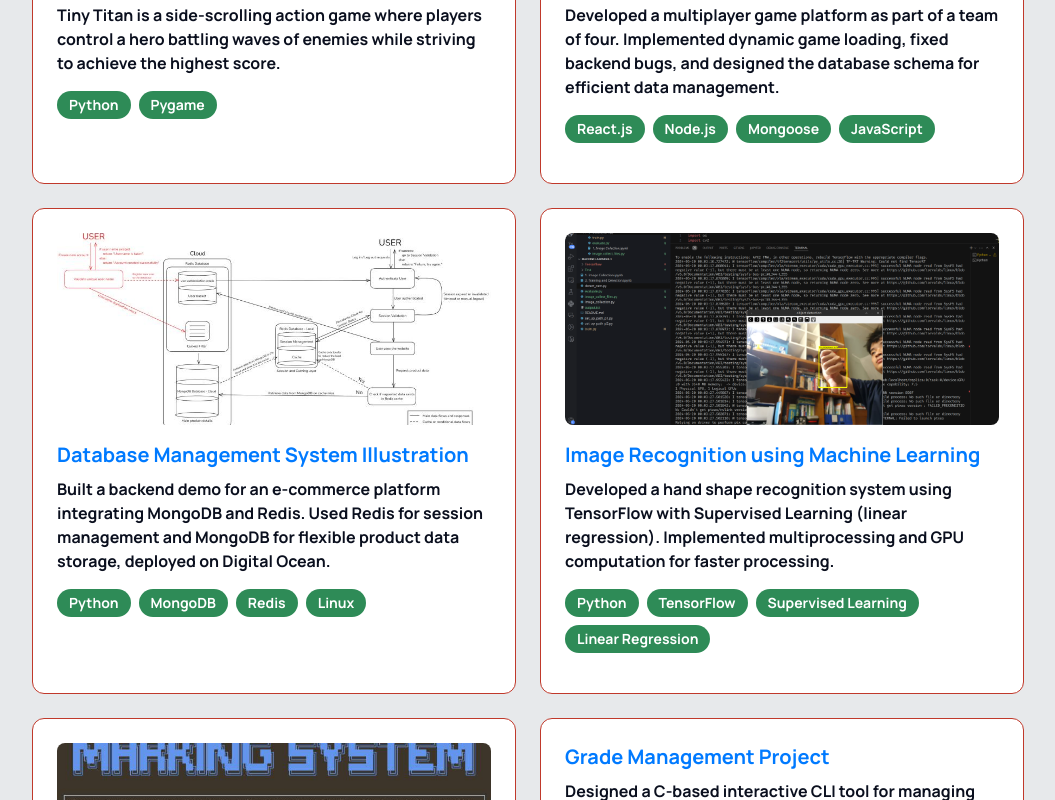
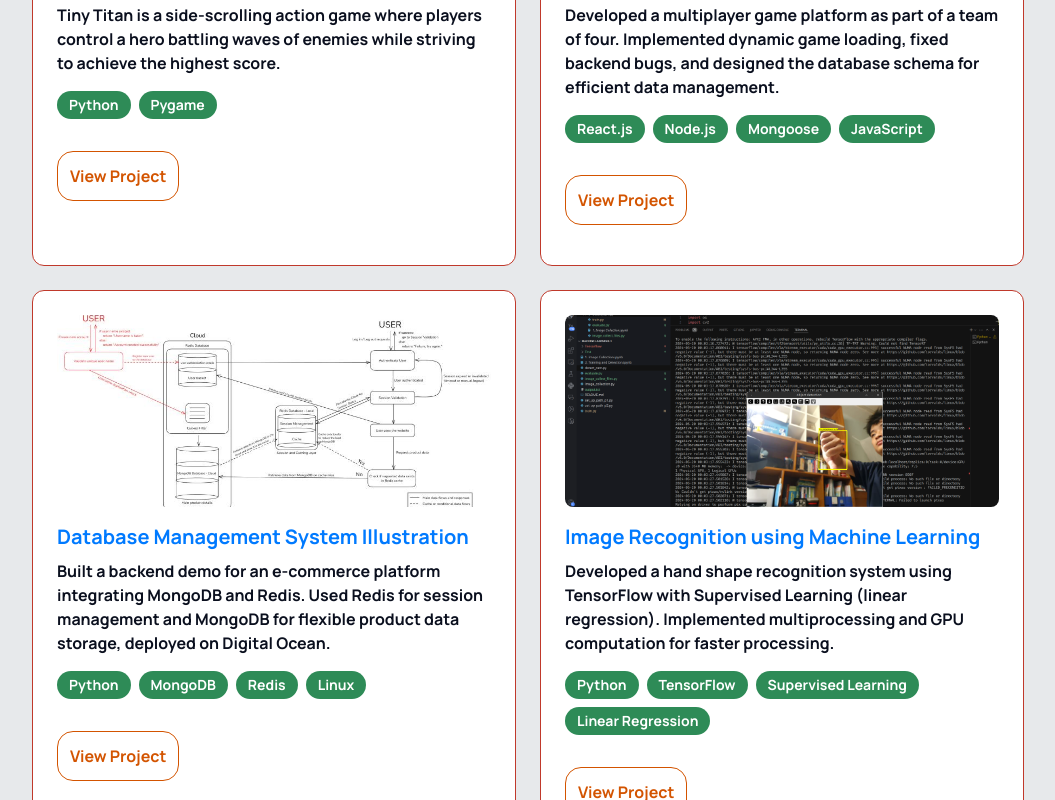
Before and after one commit to HoangPham6337/portfolio, a React (Vite) app: page / in a window 1280 px wide. Shown: the part 3120-3920 px from the top of the page, without its empty margins (112-1167 px from the left). Built offline with nearby package versions, Linux system fonts and the light colour scheme.

Commit message:
Made changes to ProjectCard Fix missing link Project now open in new tab

```diff
--- a/src/components/ProjectCard.tsx
+++ b/src/components/ProjectCard.tsx
@@ -52,6 +52,8 @@ export const ProjectCard = ({ title, description, technologies, url, image }: Pr
           <div className="flex justify-between items-center">
             <a
               href={url}
+              target="_blank"
+              rel="noopener noreferrer"
               className="transition-colors my-4 border rounded-2xl p-3"
               style={{
                 color: "var(--highlight-orange)",
--- a/src/locales/en.json
+++ b/src/locales/en.json
@@ -77,26 +77,32 @@
     "title_1": "Tiny Titan - Written in Python",
     "description_1": "Tiny Titan is a side-scrolling action game where players control a hero battling waves of enemies while striving to achieve the highest score.",
     "technologies_1": ["Python", "Pygame"],
+    "url_1": "https://github.com/HoangPham6337/tiny-titan",
 
     "title_2": "Rebirth – A Multiplayer Game Platform",
     "description_2": "Developed a multiplayer game platform as part of a team of four. Implemented dynamic game loading, fixed backend bugs, and designed the database schema for efficient data management.",
     "technologies_2": ["React.js", "Node.js", "Mongoose", "JavaScript"],
+    "url_2": "https://gitlab.sorbonne-paris-nord.fr/12201950/rebirth/-/tree/main?ref_type=heads",
 
     "title_3": "Database Management System Illustration",
     "description_3": "Built a backend demo for an e-commerce platform integrating MongoDB and Redis. Used Redis for session management and MongoDB for flexible product data storage, deployed on Digital Ocean.",
     "technologies_3": ["Python", "MongoDB", "Redis", "Linux"],
+    "url_3": "https://github.com/HoangPham6337/website_backend_python",
 
     "title_4": "Image Recognition using Machine Learning",
     "description_4": "Developed a hand shape recognition system using TensorFlow with Supervised Learning (linear regression). Implemented multiprocessing and GPU computation for faster processing.",
     "technologies_4": ["Python", "TensorFlow", "Supervised Learning", "Linear Regression"],
+    "url_4": "https://github.com/HoangPham6337/Machine-Learning-1",
 
     "title_5": "Student Management Program",
     "description_5": "Created a CLI-based student management system in Python, featuring input sanitation, multi-threading, and data persistence using the Pickle module.",
     "technologies_5": ["Python", "Multiprocessing", "CLI", "Curses Library"],
+    "url_5": "https://github.com/HoangPham6337/student-management-system-python",
 
     "title_6": "Grade Management Project",
     "description_6": "Designed a C-based interactive CLI tool for managing courses and grades, supporting GPA calculation, data persistence, and input sanitation.",
     "technologies_6": ["C", "Data Structures", "Dynamic Memory Management"],
+    "url_6": "https://github.com/HoangPham6337/grade_management_system_C",
 
     "title_7": "Smart Bus Station (SBS) Project",
     "description_7": "Developed an AI-powered bus station system integrating voice/image recognition, IoT environmental monitoring, and sustainable energy solutions.",
--- a/src/locales/fr.json
+++ b/src/locales/fr.json
@@ -77,26 +77,32 @@
     "title_1": "Tiny Titan - Développé en Python",
     "description_1": "Tiny Titan est un jeu d'action à défilement latéral où les joueurs contrôlent un héros combattant des vagues d'ennemis tout en cherchant à obtenir le meilleur score.",
     "technologies_1": ["Python", "Pygame"],
+    "url_1": "https://github.com/HoangPham6337/tiny-titan",
 
     "title_2": "Rebirth – Une Plateforme de Jeux Multijoueurs",
     "description_2": "Développement d'une plateforme de jeux multijoueurs en équipe de quatre. Mise en place du chargement dynamique des jeux, correction des bugs backend et conception du schéma de base de données pour une gestion efficace.",
     "technologies_2": ["React.js", "Node.js", "Mongoose", "JavaScript"],
+    "url_2": "https://gitlab.sorbonne-paris-nord.fr/12201950/rebirth/-/tree/main?ref_type=heads",
 
     "title_3": "Illustration d'un Système de Gestion de Bases de Données",
     "description_3": "Création d'un backend pour une plateforme e-commerce intégrant MongoDB et Redis. Utilisation de Redis pour la gestion des sessions et MongoDB pour le stockage flexible des données produit, déployé sur Digital Ocean.",
     "technologies_3": ["Python", "MongoDB", "Redis", "Linux"],
+    "url_3": "https://github.com/HoangPham6337/website_backend_python",
 
     "title_4": "Reconnaissance d'Images via Apprentissage Automatique",
     "description_4": "Développement d'un système de reconnaissance de formes de main utilisant TensorFlow avec apprentissage supervisé (régression linéaire). Mise en œuvre du multiprocessing et du calcul GPU pour un traitement plus rapide.",
     "technologies_4": ["Python", "TensorFlow", "Apprentissage Supervisé", "Régression Linéaire"],
+    "url_4": "https://github.com/HoangPham6337/Machine-Learning-1",
 
     "title_5": "Programme de Gestion des Étudiants",
     "description_5": "Création d'un système de gestion des étudiants en ligne de commande basé sur Python, intégrant la validation des entrées, le multi-threading et la persistance des données via le module Pickle.",
     "technologies_5": ["Python", "Multiprocessing", "CLI", "Bibliothèque Curses"],
+    "url_5": "https://github.com/HoangPham6337/student-management-system-python",
 
     "title_6": "Projet de Gestion des Notes",
     "description_6": "Conception d'un outil CLI interactif en C pour la gestion des cours et des notes, prenant en charge le calcul du GPA, la persistance des données et la validation des entrées.",
     "technologies_6": ["C", "Structures de Données", "Gestion Dynamique de la Mémoire"],
+    "url_6": "https://github.com/HoangPham6337/grade_management_system_C",
 
     "title_7": "Projet de Station de Bus Intelligente (SBS)",
     "description_7": "Développement d'un système de station de bus alimenté par l'IA intégrant la reconnaissance vocale et d'image, la surveillance environnementale IoT et des solutions énergétiques durables.",
--- a/src/locales/vi.json
+++ b/src/locales/vi.json
@@ -75,6 +75,7 @@
       "Python",
       "Pygame"
     ],
+    "url_1": "https://github.com/HoangPham6337/tiny-titan",
     "title_2": "Rebirth – Nền tảng tra cứu game",
     "description_2": "Phát triển một nền tảng web tra cứu game trong nhóm gồm bốn người. Phát triển dynamic content loading, sửa lỗi backend và thiết kế sơ đồ cơ sở dữ liệu để quản lý dữ liệu hiệu quả.",
     "technologies_2": [
@@ -83,6 +84,7 @@
       "Mongoose",
       "JavaScript"
     ],
+    "url_2": "https://gitlab.sorbonne-paris-nord.fr/12201950/rebirth/-/tree/main?ref_type=heads",
     "title_3": "Minh họa Hệ thống Quản lý Cơ sở Dữ liệu",
     "description_3": "Xây dựng backend cho nền tảng thương mại điện tử tích hợp MongoDB và Redis. Sử dụng Redis để quản lý phiên và MongoDB để lưu trữ dữ liệu sản phẩm linh hoạt, triển khai trên Digital Ocean.",
     "technologies_3": [
@@ -91,6 +93,7 @@
       "Redis",
       "Linux"
     ],
+    "url_3": "https://github.com/HoangPham6337/website_backend_python",
     "title_4": "Nhận diện Ảnh bằng Học Máy",
     "description_4": "Phát triển hệ thống nhận diện hình dạng bàn tay sử dụng TensorFlow với Học có giám sát (hồi quy tuyến tính). Triển khai xử lý đa luồng và tính toán GPU để tăng tốc xử lý.",
     "technologies_4": [
@@ -99,6 +102,7 @@
       "Học có giám sát",
       "Hồi quy tuyến tính"
     ],
+    "url_4": "https://github.com/HoangPham6337/Machine-Learning-1",
     "title_5": "Chương trình Quản lý Sinh viên",
     "description_5": "Tạo hệ thống quản lý sinh viên trên dòng lệnh bằng Python, bao gồm kiểm tra đầu vào, xử lý đa luồng và lưu trữ dữ liệu bằng module Pickle.",
     "technologies_5": [
@@ -107,6 +111,7 @@
       "CLI",
       "Thư viện Curses"
     ],
+    "url_5": "https://github.com/HoangPham6337/student-management-system-python",
     "title_6": "Dự án Quản lý Điểm số",
     "description_6": "Thiết kế một công cụ CLI tương tác bằng C để quản lý khóa học và điểm số, hỗ trợ tính GPA, lưu trữ dữ liệu và kiểm tra đầu vào.",
     "technologies_6": [
@@ -114,6 +119,7 @@
       "Cấu trúc Dữ liệu",
       "Quản lý Bộ nhớ Động"
     ],
+    "url_6": "https://github.com/HoangPham6337/grade_management_system_C",
     "title_7": "Dự án Trạm Xe Buýt Thông Minh (SBS)",
     "description_7": "Phát triển hệ thống trạm xe buýt thông minh tích hợp nhận diện giọng nói/hình ảnh, giám sát môi trường IoT và các giải pháp năng lượng bền vững.",
     "technologies_7": [
```
